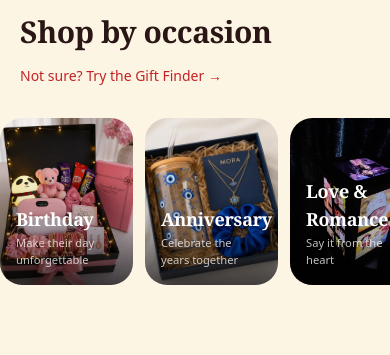
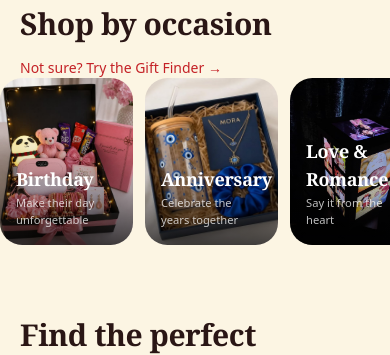
Before and after one commit to thebeast00001/feelaura-hub, a Next.js app: page / in a window 390 px wide. Shown: the part 972-1327 px from the top of the page. Built offline with nearby package versions, Linux system fonts and the light colour scheme; no server answers.

Commit message:
Fix mobile carousel cards clipped at top edge

```diff
--- a/src/app/page.tsx
+++ b/src/app/page.tsx
@@ -29,7 +29,7 @@
 };
 
 const rowClass =
-  "no-scrollbar max-md:-mx-5 max-md:flex max-md:snap-x max-md:snap-mandatory max-md:gap-4 max-md:overflow-x-auto max-md:px-5 max-md:pb-2 md:grid md:grid-cols-4 md:gap-6";
+  "no-scrollbar max-md:-mx-5 max-md:-my-2 max-md:flex max-md:snap-x max-md:snap-mandatory max-md:gap-4 max-md:overflow-x-auto max-md:px-5 max-md:py-2 md:grid md:grid-cols-4 md:gap-6";
 const cardClass = "max-md:w-[70%] max-md:shrink-0 max-md:snap-start";
 
 export default function HomePage() {
@@ -56,7 +56,7 @@
             View all →
           </Link>
         </Reveal>
-        <div className="no-scrollbar max-md:-mx-5 max-md:flex max-md:snap-x max-md:gap-3 max-md:overflow-x-auto max-md:px-5 max-md:pb-2 md:grid md:grid-cols-4 md:gap-4">
+        <div className="no-scrollbar max-md:-mx-5 max-md:-my-2 max-md:flex max-md:snap-x max-md:gap-3 max-md:overflow-x-auto max-md:px-5 max-md:py-2 md:grid md:grid-cols-4 md:gap-4">
           {CATEGORIES.slice(0, 8).map((cat, i) => {
             const lead = getCategoryLead(cat.slug);
             return (
@@ -96,7 +96,7 @@
             Not sure? Try the Gift Finder →
           </Link>
         </Reveal>
-        <div className="no-scrollbar mt-8 max-md:-mx-5 max-md:flex max-md:snap-x max-md:gap-3 max-md:overflow-x-auto max-md:px-5 max-md:pb-2 md:mt-10 md:grid md:grid-cols-3 md:gap-4 lg:grid-cols-6">
+        <div className="no-scrollbar mt-8 max-md:-mx-5 max-md:-my-2 max-md:flex max-md:snap-x max-md:gap-3 max-md:overflow-x-auto max-md:px-5 max-md:py-2 md:mt-10 md:grid md:grid-cols-3 md:gap-4 lg:grid-cols-6">
           {occasionItems.map((o, i) => (
             <Reveal key={o.slug} delay={(i % 4) * 0.05} className="max-md:w-[38%] max-md:shrink-0 max-md:snap-start">
               <Link
```
